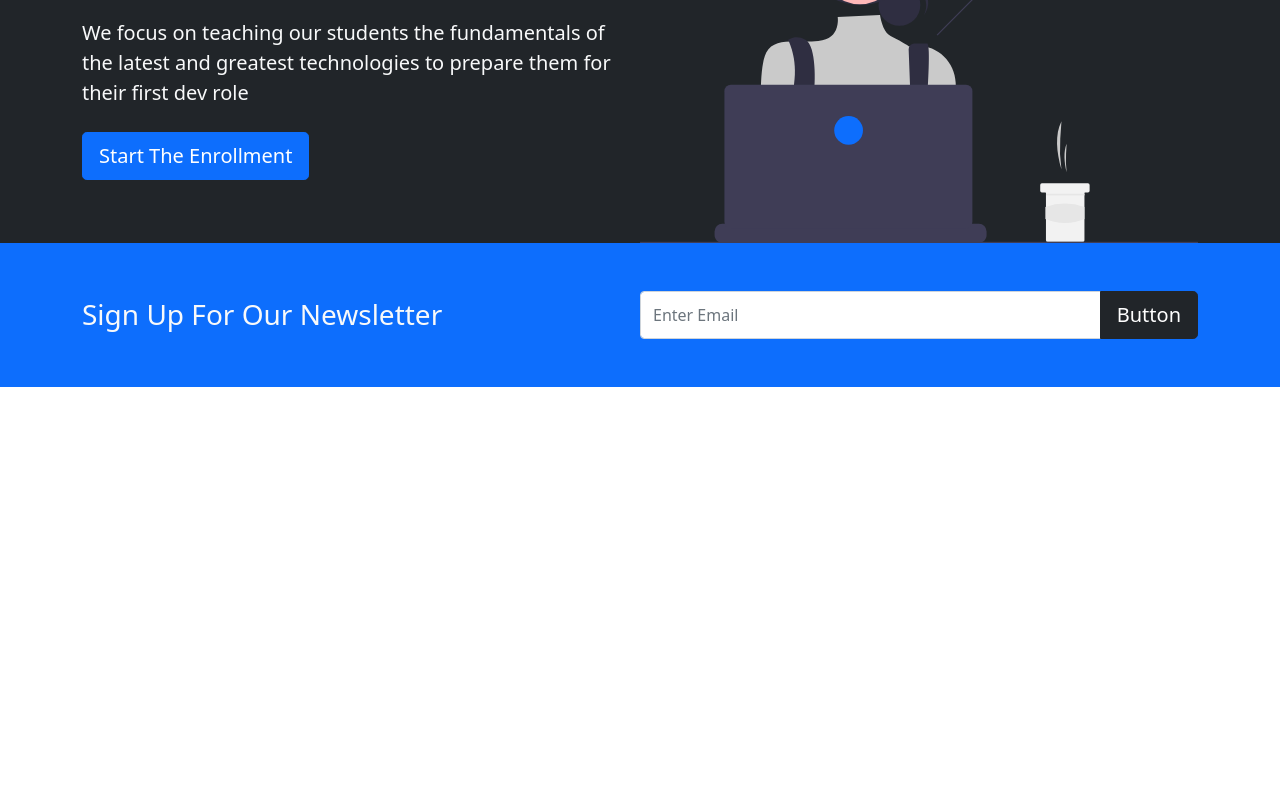
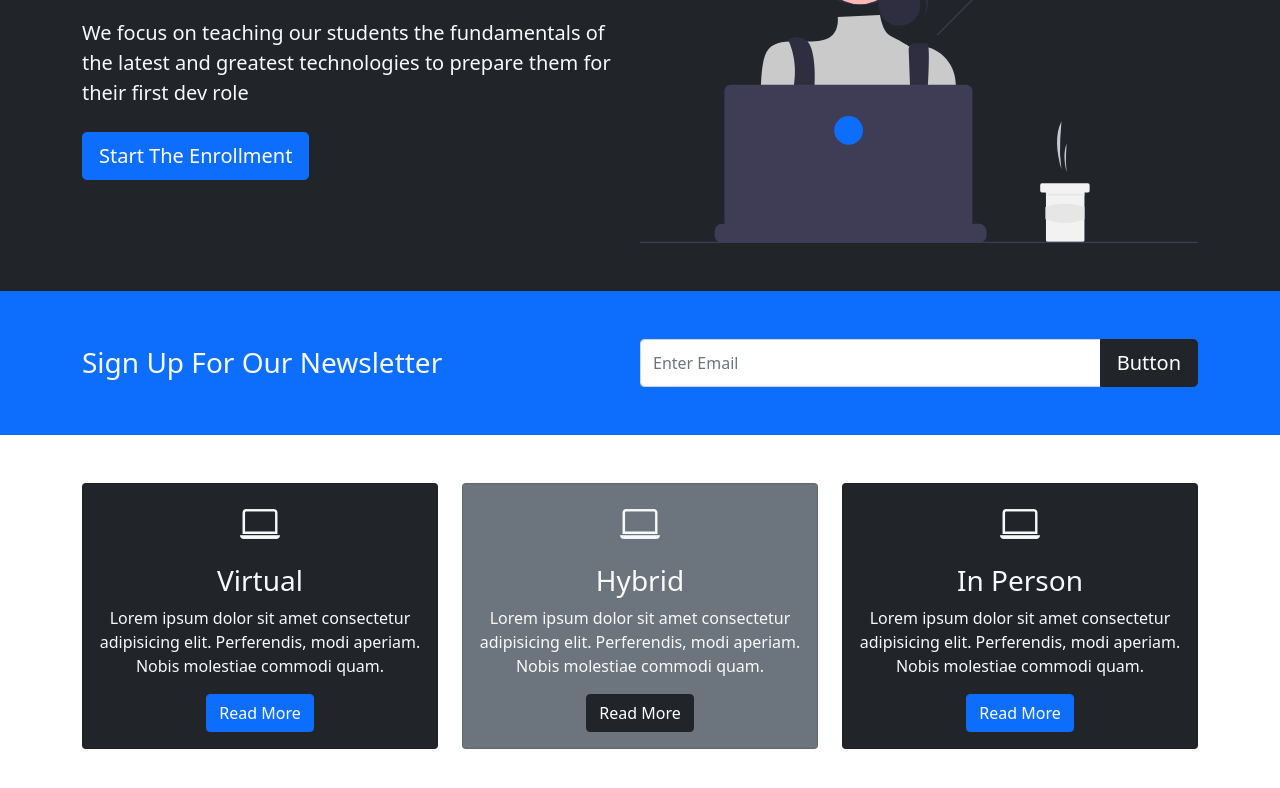
Before and after one commit to Huayao-Zheng/boostrap-bootcamp, a plain HTML site: page index.html in a window 1280 px wide. Shown: the part 226-1014 px from the top of the page. Before the commit the page ends 800 px from the top, so only its background shows below. Drawn offline with nearby package versions, Linux system fonts and the light colour scheme.

Commit message:
add Boxes useing Boostrap grid system

```diff
--- a/index.html
+++ b/index.html
@@ -10,6 +10,7 @@
             integrity="sha384-1BmE4kWBq78iYhFldvKuhfTAU6auU8tT94WrHftjDbrCEXSU1oBoqyl2QvZ6jIW3"
             crossorigin="anonymous"
         />
+        <link rel="stylesheet" href="https://cdn.jsdelivr.net/npm/bootstrap-icons@1.3.0/font/bootstrap-icons.css" />
         <link rel="stylesheet" href="style.css" />
         <title>Fake Boostrap Bootcamp</title>
     </head>
@@ -40,7 +41,7 @@
         </nav>
 
         <!-- Showcase -->
-        <section class="bg-dark text-light p-5 p-lg-0 pt-lg-5 text-center text-sm-start">
+        <section class="bg-dark text-light p-5 p-lg-0 py-lg-5 text-center text-sm-start">
             <div class="container">
                 <div class="d-sm-flex align-items-center justify-content-between">
                     <div>
@@ -71,6 +72,62 @@
         </section>
 
         <!-- Boxes -->
+        <section class="p-5">
+            <div class="container">
+                <!-- Row -->
+                <div class="row text-center">
+                    <!-- Col-1-Virtual -->
+                    <div class="col-md">
+                        <div class="card bg-dark text-light">
+                            <div class="card-body text-center">
+                                <div class="h1 mb-3">
+                                    <i class="bi bi-laptop"></i>
+                                </div>
+                                <h3 class="card-title">Virtual</h3>
+                                <p class="card-text">
+                                    Lorem ipsum dolor sit amet consectetur adipisicing elit. Perferendis, modi aperiam.
+                                    Nobis molestiae commodi quam.
+                                </p>
+                                <a href="#" class="btn btn-primary">Read More</a>
+                            </div>
+                        </div>
+                    </div>
+                    <!-- Col-2-Hybrid -->
+                    <div class="col-md">
+                        <div class="card bg-secondary text-light">
+                            <div class="card-body text-center">
+                                <div class="h1 mb-3">
+                                    <i class="bi bi-laptop"></i>
+                                </div>
+                                <h3 class="card-title">Hybrid</h3>
+                                <p class="card-text">
+                                    Lorem ipsum dolor sit amet consectetur adipisicing elit. Perferendis, modi aperiam.
+                                    Nobis molestiae commodi quam.
+                                </p>
+                                <a href="#" class="btn btn-dark">Read More</a>
+                            </div>
+                        </div>
+                    </div>
+                    <!-- Col-3-In Person -->
+                    <div class="col-md">
+                        <div class="card bg-dark text-light">
+                            <div class="card-body text-center">
+                                <div class="h1 mb-3">
+                                    <i class="bi bi-laptop"></i>
+                                </div>
+                                <h3 class="card-title">In Person</h3>
+                                <p class="card-text">
+                                    Lorem ipsum dolor sit amet consectetur adipisicing elit. Perferendis, modi aperiam.
+                                    Nobis molestiae commodi quam.
+                                </p>
+                                <a href="#" class="btn btn-primary">Read More</a>
+                            </div>
+                        </div>
+                    </div>
+                </div>
+            </div>
+        </section>
+
         <script
             src="https://cdn.jsdelivr.net/npm/bootstrap@5.1.3/dist/js/bootstrap.bundle.min.js"
             integrity="sha384-ka7Sk0Gln4gmtz2MlQnikT1wXgYsOg+OMhuP+IlRH9sENBO0LRn5q+8nbTov4+1p"
```
